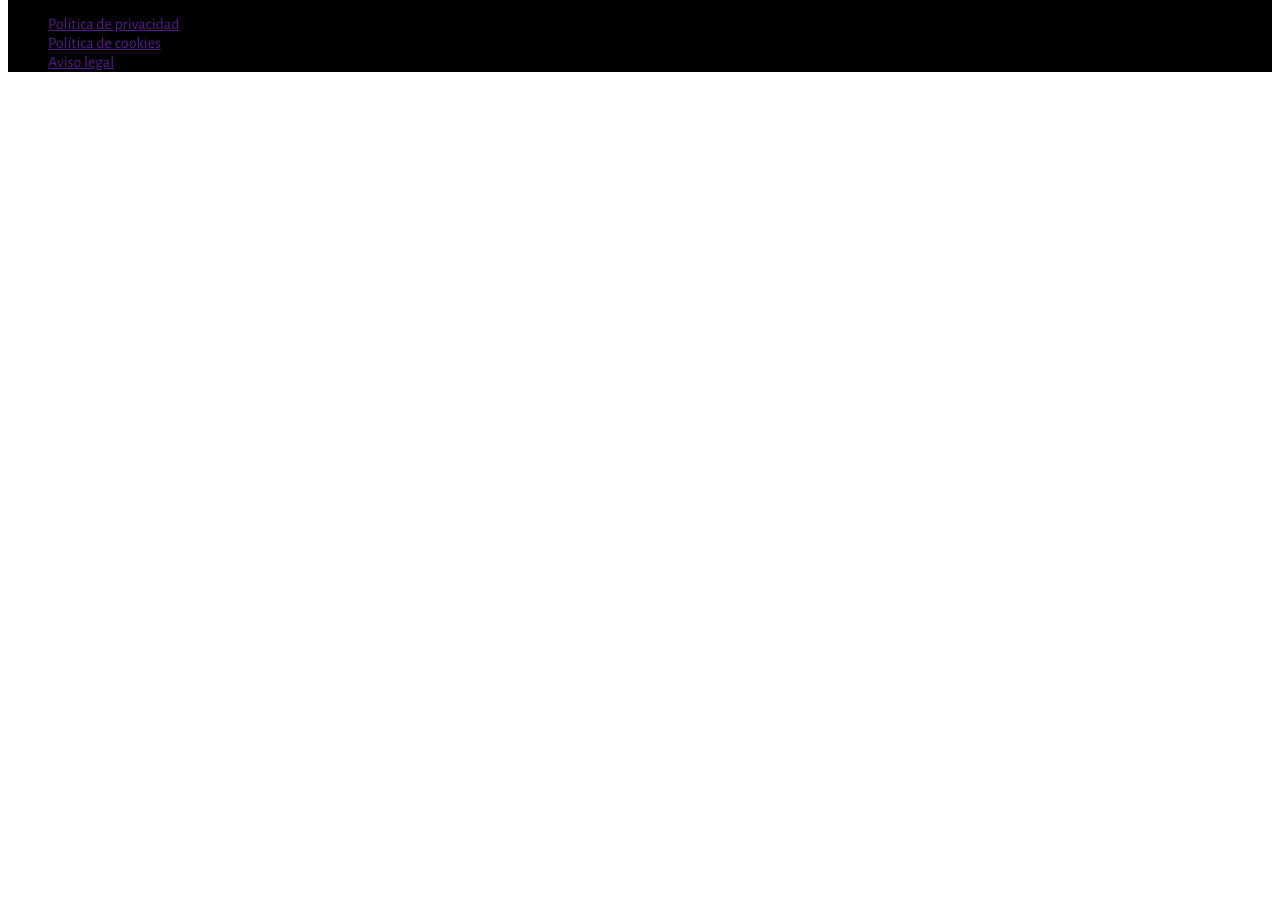
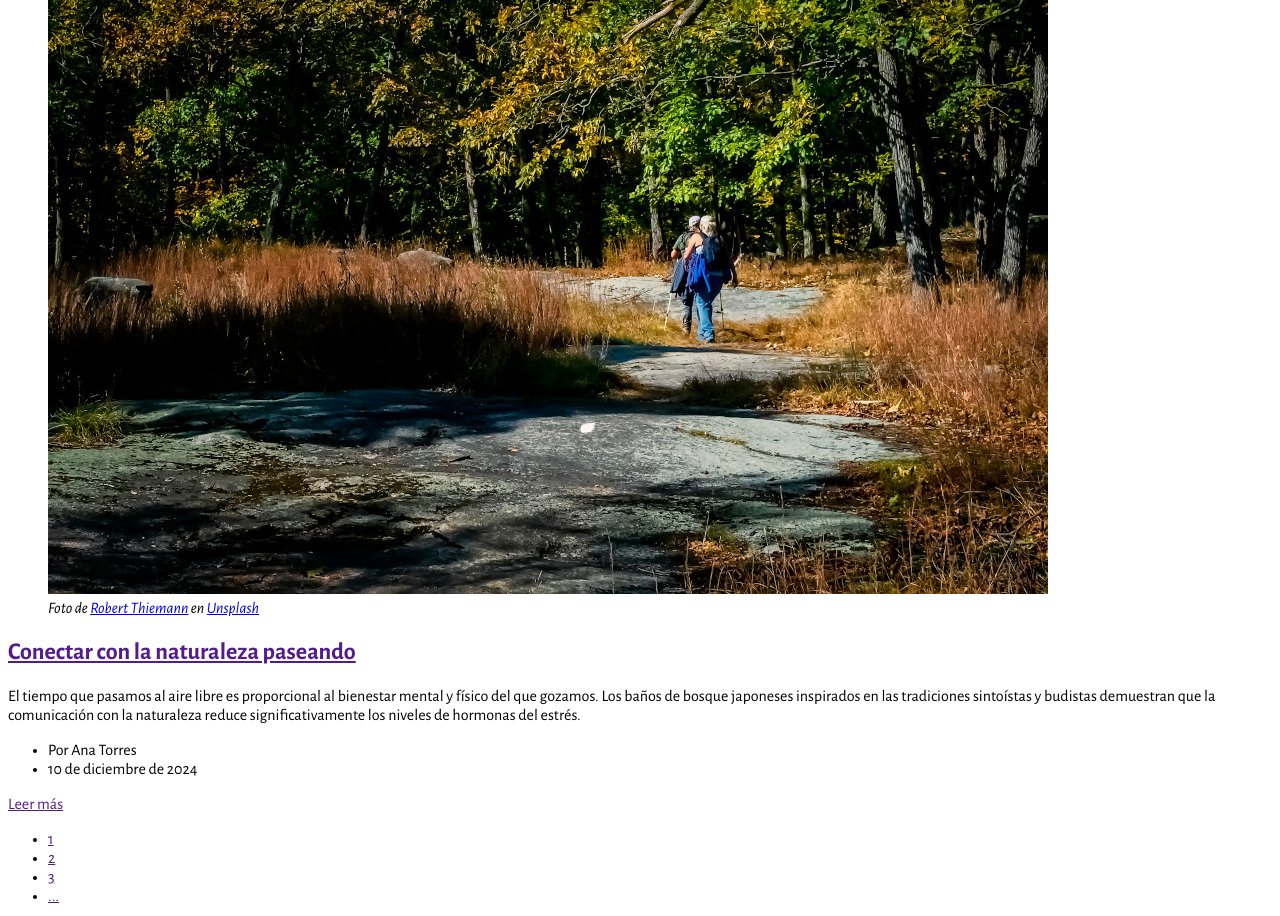
Before and after one commit to DanielRamosAcosta/hyc-pec3, a website: page blog.html in a window 1280 px wide. Shown: the part 4732-5648 px from the top of the page. Before the commit the page ends 4820 px from the top, so only its background shows below. Drawn offline with nearby package versions, Linux system fonts and the light colour scheme.

Commit message:
terminar blog

```diff
--- a/blog.html
+++ b/blog.html
@@ -4,17 +4,17 @@
     <meta charset="UTF-8" >
     <meta name="viewport" content="width=device-width, initial-scale=1.0" >
     <meta http-equiv="X-UA-Compatible" content="ie=edge" >
-    <meta name="description" content="Descubre más sobre el Guacamayo de Spix, Kakapo, Ajolote, Guepardo, Mandril y Oso Polar. Aprende cómo podemos ayudar a proteger a estas especies en peligro." >
-    <meta name="keywords" content="animales en peligro, conservación, especies en extinción, medio ambiente, guacamayo de Spix, kakapo, ajolote, guepardo, mandril, oso polar">
+    <meta name="description" content="Explora artículos sobre sostenibilidad, conservación, y soluciones innovadoras para proteger el medio ambiente. Inspírate y aprende con el blog de Naturae Hub." >
+    <meta name="keywords" content="blog ambiental, sostenibilidad, conservación, cambio climático, soluciones ecológicas, Naturae Hub, educación ambiental, medio ambiente">
     <meta name="author" content="Daniel Ramos" >
-    <meta property="og:title" content="Naturae Hub - Animales en Peligro de Extinción" >
-    <meta property="og:description" content="Descubre más sobre el Guacamayo de Spix, Kakapo, Ajolote, Guepardo, Mandril y Oso Polar. Aprende cómo podemos ayudar a proteger a estas especies en peligro." >
+    <meta property="og:title" content="Blog de Naturae Hub - Inspiración y Educación Ambiental" >
+    <meta property="og:description" content="Explora artículos sobre sostenibilidad, conservación, y soluciones innovadoras para proteger el medio ambiente. Inspírate y aprende con el blog de Naturae Hub." >
     <link rel="icon" href="./img/favicon.png" type="image/x-icon" >
     <link rel="preconnect" href="https://fonts.googleapis.com">
     <link rel="preconnect" href="https://fonts.gstatic.com" crossorigin>
     <link href="https://fonts.googleapis.com/css2?family=Alegreya+Sans:ital,wght@0,400;0,700;1,400;1,700&family=Lato:ital,wght@0,400;0,700;0,900;1,400&display=swap" rel="stylesheet">
     <link rel="stylesheet" href="./css/estilos.css" >
-    <title>Naturae Hub - Animales en Peligro de Extinción</title>
+    <title>Blog de Naturae Hub - Inspiración y Educación Ambiental</title>
 </head>
 <body>
 <header>
@@ -91,7 +91,7 @@
         </figure>
         <div class="content">
             <h2><a href="">Los Objetivos de Desarrollo Sostenible no van por buen camino</a></h2>
-            <p>En el año 2015 la ONU se planteó para 2030 17 objetivos "para transformar el mundo". A seis años de la fecha de plazo, el progreso actual de los ODS está por debajo de lo necesario. Sólo el 17% de las metas van por buen camino.</p>
+            <p>En el año 2015 la <abbr title="Organización de las Naciones Unidas" aria-label="Organización de las Naciones Unidas">ONU</abbr> se planteó para 2030 17 objetivos <q>para transformar el mundo</q>. A seis años de la fecha de plazo, el progreso actual de los <abbr title="Objetivos de Desarrollo Sostenible" aria-label="Objetivos de Desarrollo Sostenible">ODS</abbr> está por debajo de lo necesario. Sólo el <span aria-label="17 porciento">17%</span> de las metas van por buen camino.</p>
             <ul>
                 <li>Por Elena Navarro</li>
                 <li><time datetime="2024-12-20">20 de diciembre de 2024</time></li>
@@ -116,6 +116,31 @@
         </div>
         <a href="">Leer más</a>
     </article>
+    <article class="blog-entry">
+        <figure>
+            <img src="./img/blog-caminar.jpg" alt="" >
+            <figcaption>
+                <cite>Foto de <a href="https://unsplash.com/@rthiemann?utm_content=creditCopyText&utm_medium=referral&utm_source=unsplash">Robert Thiemann</a> en <a href="https://unsplash.com/photos/2-person-walking-on-road-between-green-trees-during-daytime-3bYUmYV397E?utm_content=creditCopyText&utm_medium=referral&utm_source=unsplash">Unsplash</a></cite>
+            </figcaption>
+        </figure>
+        <div class="content">
+            <h2><a href="">Conectar con la naturaleza paseando</a></h2>
+            <p>El tiempo que pasamos al aire libre es proporcional al bienestar mental y físico del que gozamos. Los baños de bosque japoneses inspirados en las tradiciones sintoístas y budistas demuestran que la comunicación con la naturaleza reduce significativamente los niveles de hormonas del estrés.</p>
+            <ul>
+                <li>Por Ana Torres</li>
+                <li><time datetime="2024-12-10">10 de diciembre de 2024</time></li>
+            </ul>
+        </div>
+        <a href="">Leer más</a>
+    </article>
+    <nav aria-label="Paginación">
+        <ul>
+            <li><a href="" aria-current="page">1</a></li>
+            <li><a href="">2</a></li>
+            <li><a href="">3</a></li>
+            <li aria-hidden="true"><a href="">...</a></li>
+        </ul>
+    </nav>
 </main>
 <footer>
     <img src="./img/logotip-n.svg" alt="" class="logo">
```
Also changed, not shown: tema-del-mes.html (+1 -1 lines).
